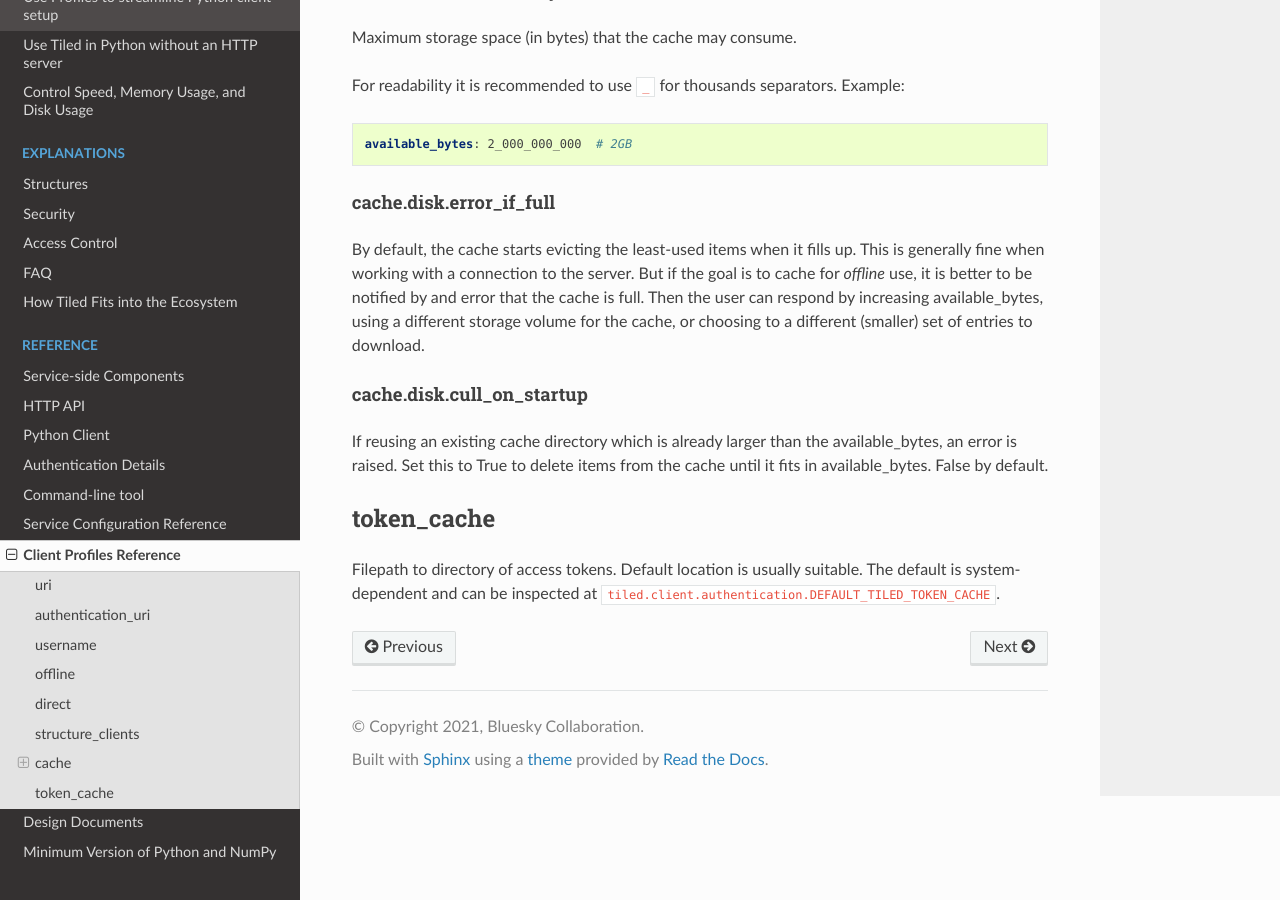
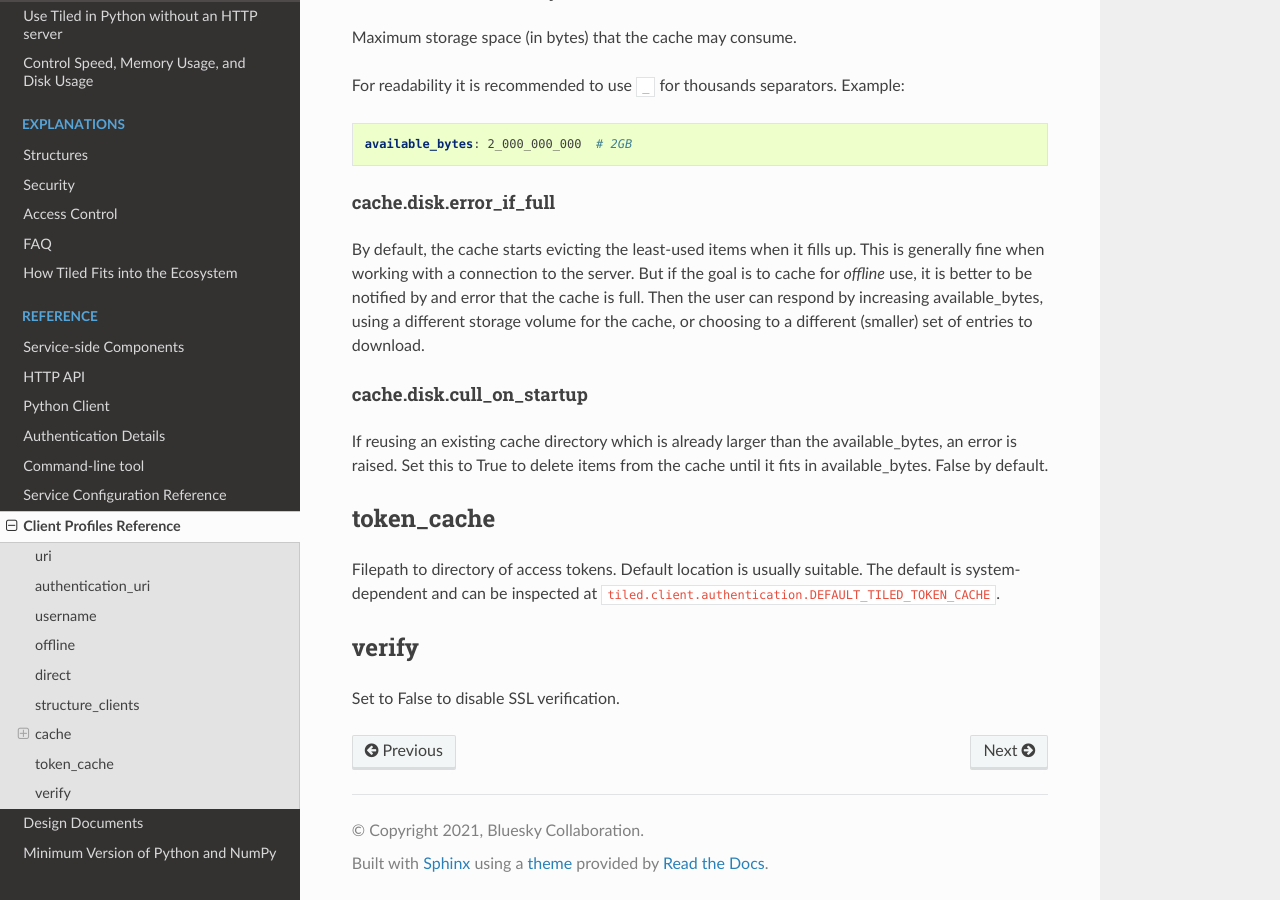
Before and after one commit to bluesky/tiled, a Sphinx documentation site: the page built from docs/source/reference/client-profiles.md, in a window 1280 px wide and 900 px high, scrolled down 2196 px. Built offline with Sphinx 7.4.7 and the Read the Docs theme 2.0.0, drawn with Linux system fonts in a browser that asks for light colours; pages that are not in the unit, such as notebooks, are missing from menus.

Commit message:
Support 'verify' parameter in profiles.

```diff
--- a/docs/source/reference/client-profiles.md
+++ b/docs/source/reference/client-profiles.md
@@ -160,3 +160,9 @@ Filepath to directory of access tokens.
 Default location is usually suitable.
 The default is system-dependent and can be inspected at
 `tiled.client.authentication.DEFAULT_TILED_TOKEN_CACHE`.
+
+
+(schema_verify)=
+## verify
+
+Set to False to disable SSL verification.
```
Also changed, not shown: 1 other file.
